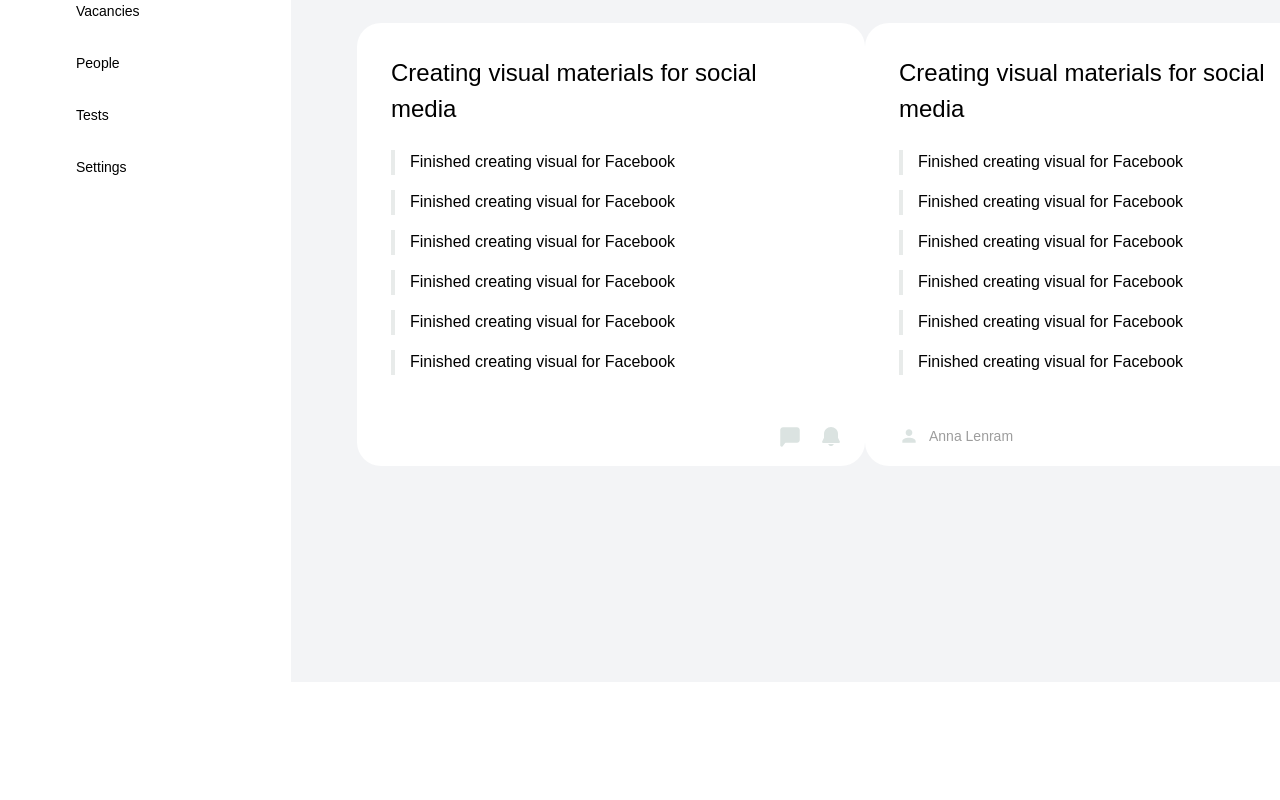
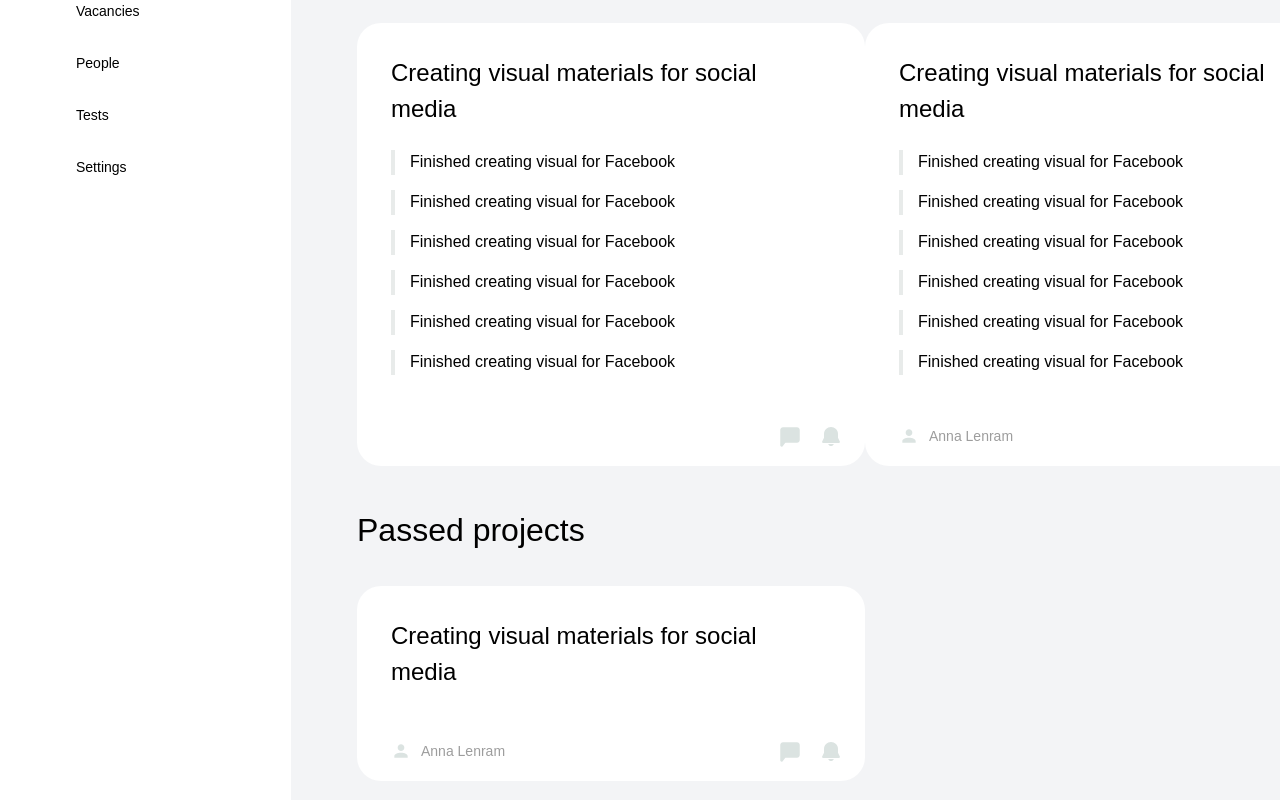
Before and after one commit to vladiimirova/trood-front-hackathon-main, a React (Create React App) app in the folder frontend/: page / in a window 1280 px wide. Shown: the part 238-1038 px from the top of the page. Before the commit the page ends 920 px from the top, so only its background shows below. Built offline with nearby package versions, Linux system fonts and the light colour scheme.

Commit message:
add passed projects section

```diff
--- a/frontend/src/App.css
+++ b/frontend/src/App.css
@@ -620,6 +620,14 @@ video {
   margin-top: 50px;
 }
 
+.mb-\[150px\] {
+  margin-bottom: 150px;
+}
+
+.mt-\[40px\] {
+  margin-top: 40px;
+}
+
 .flex {
   display: flex;
 }
@@ -783,6 +791,10 @@ video {
   padding-top: 61px;
 }
 
+.pb-\[32px\] {
+  padding-bottom: 32px;
+}
+
 .text-center {
   text-align: center;
 }
--- a/frontend/src/App.js
+++ b/frontend/src/App.js
@@ -9,7 +9,7 @@ function App() {
   return (
     <div className="App">
       <Header />
-      <div className="flex h-screen">
+      <div className="flex ">
         <Router>
           <Sidebar />
           <div className="flex-1 bg-custom pt-[61px] pr-[54px] pl-[66px] rounded-tl-[16px]">
--- a/frontend/src/components/Pages/Projects/Projects.jsx
+++ b/frontend/src/components/Pages/Projects/Projects.jsx
@@ -1,9 +1,11 @@
 import ActiveProjects from './ProjectsComp/ActiveProjects/ActiveProjects';
+import PassedProjects from './ProjectsComp/PassedProjects/PassedProjects';
 
 function Projects() {
   return (
     <div className="">
       <ActiveProjects />
+      <PassedProjects />
     </div>
   );
 }
--- /dev/null
+++ b/frontend/src/components/Pages/Projects/ProjectsComp/PassedProjects/PassedComp.jsx
@@ -0,0 +1,29 @@
+function PassedComp() {
+    return (
+      <div className="bg-white w-[508px]  rounded-[24px] pt-[32px] pl-[34px] pb-[17px] font-aeroport">
+        <p className="font-normal text-[24px] mb-[23px] mr-[94px]">
+          Creating visual materials for social media
+        </p>
+
+        <div className="flex justify-between items-center mr-[22px] mt-[50px]">
+          <div className="flex">
+            <img src="./icons/mdi_account.svg" alt="mdi_account" className="w-[20px] h-[20px] mr-[10px]"/>
+            <p className="font-light text-[14px] text-gray-text">Anna Lenram</p>
+          </div>
+          <div  className="flex">
+            <img
+              src="./icons/iconoir_message-solid.svg"
+              alt="iconoir_message-solid"
+            />
+            <img
+              src="./icons/mingcute_notification-fill.svg"
+              alt="mingcute_notification-fill"
+              className="ml-[17px]"
+            />
+          </div>
+        </div>
+      </div>
+    );
+  }
+
+  export default PassedComp;
--- /dev/null
+++ b/frontend/src/components/Pages/Projects/ProjectsComp/PassedProjects/PassedProjects.jsx
@@ -0,0 +1,15 @@
+import PassedComp from './PassedComp';
+import PassedTittle from './PassedTittle';
+
+function PassedProjects() {
+  return (
+    <div className="mt-[40px] mb-[150px]">
+      <PassedTittle />
+      <div className="flex justify-between">
+        <PassedComp />
+      </div>
+    </div>
+  );
+}
+
+export default PassedProjects;
--- /dev/null
+++ b/frontend/src/components/Pages/Projects/ProjectsComp/PassedProjects/PassedTittle.jsx
@@ -0,0 +1,9 @@
+function PassedTittle() {
+  return (
+    <div className="flex justify-between mb-[32px]">
+      <h1 className="font-aeroport font-medium text-[32px]">Passed projects</h1>
+    </div>
+  );
+}
+
+export default PassedTittle;
```
